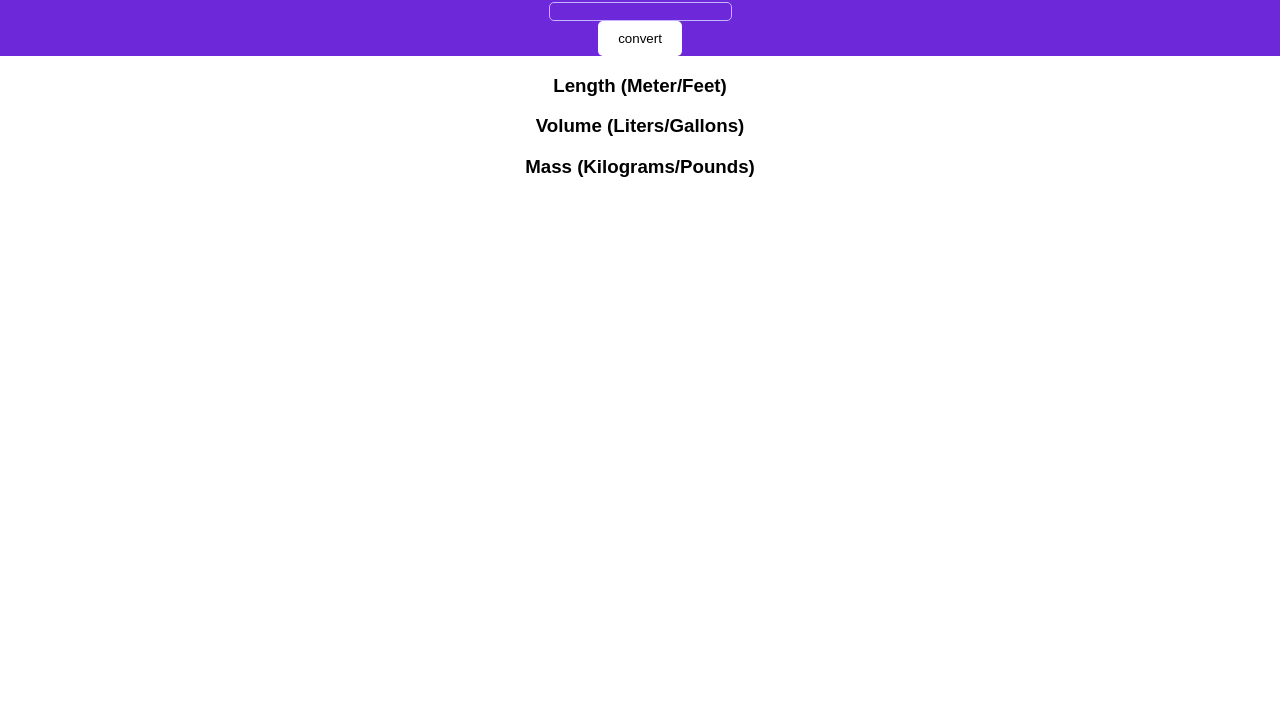
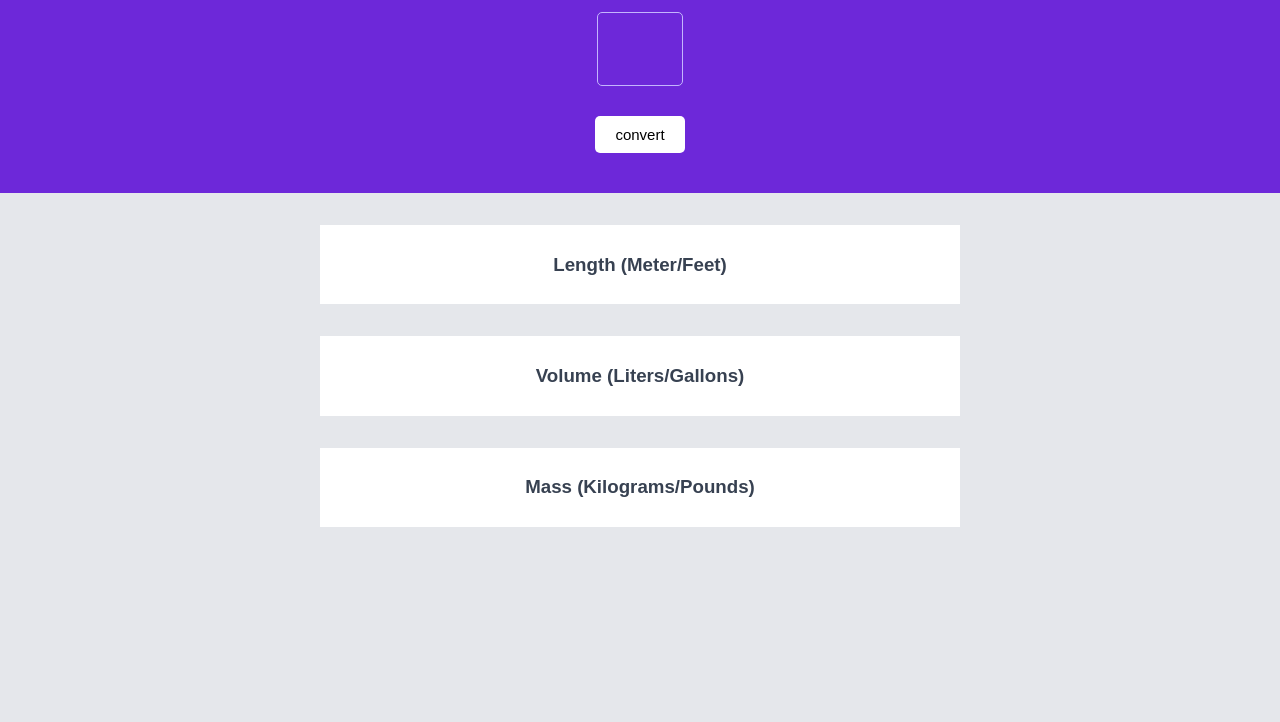
Before and after one commit to ChathurikaDissanayaka/Scrimba-JS, a browser extension: page Unit Convertor/index.html in a window 1280 px wide. Shown: the part 78-800 px from the top of the page. Drawn offline with Linux system fonts and the light colour scheme.

Commit message:
add changes

```diff
--- a/Unit Convertor/style.css
+++ b/Unit Convertor/style.css
@@ -2,9 +2,12 @@ body {
     margin: 0;
     text-align: center;
     font-family: Arial, Helvetica, sans-serif;
+    background-color: #E5E7EB;
 }
 
 header{
+    padding-top: 10px;
+    padding-bottom: 40px;
     background-color: #6D28D9;
     color: #FFFFFF;
 }
@@ -13,6 +16,12 @@ header{
     background-color: #6D28D9;
     border: 1px solid #C4B5FD;
     border-radius: 5px;
+    width: 80px;
+    height: 70px;
+    font-size: 50px;
+    font-weight: bold;
+    color: #FFFFFF;
+    text-align: center;
 }
 
 #convert-btn{
@@ -20,4 +29,20 @@ header{
     border: none;
     border-radius: 5px;
     padding: 10px 20px;
+    margin-top: 30px;
+    font-size: 15px;
 }
+
+main div{
+    background-color: #FFFFFF;
+    margin: 2em 20em;
+    padding: 10px 30px;
+}
+
+h3{
+    color: #374151;
+}
+
+/* p{
+
+} */
```
